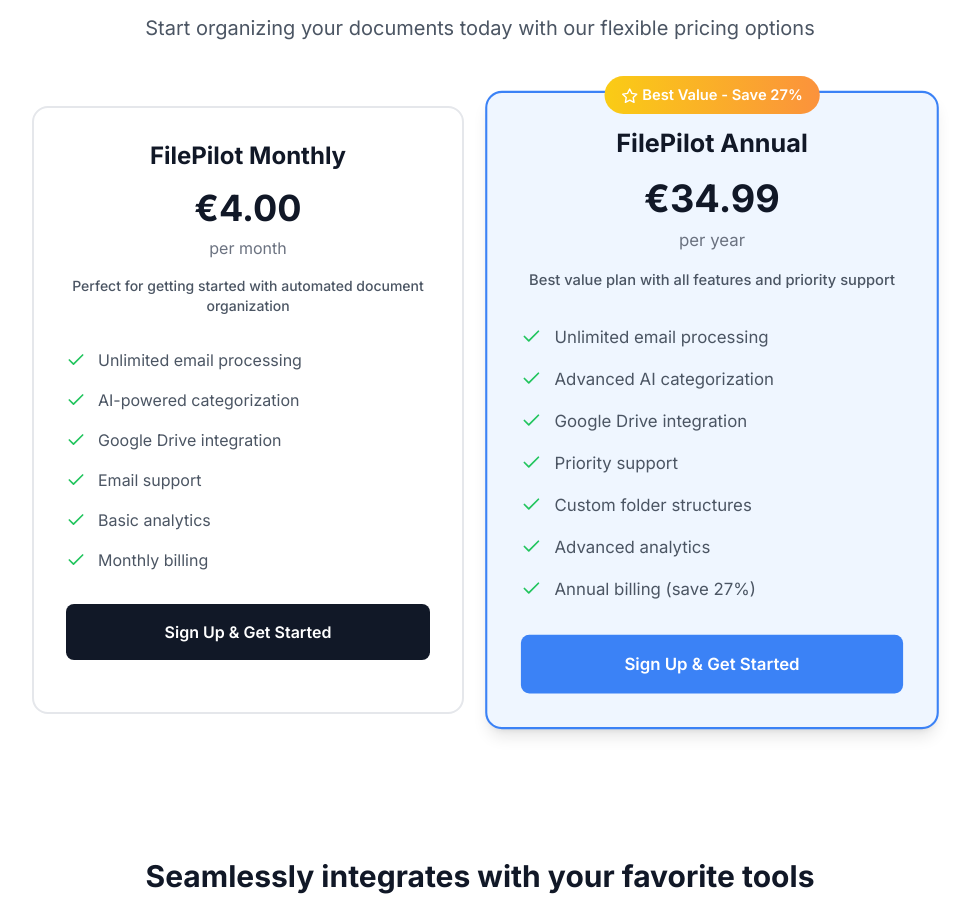
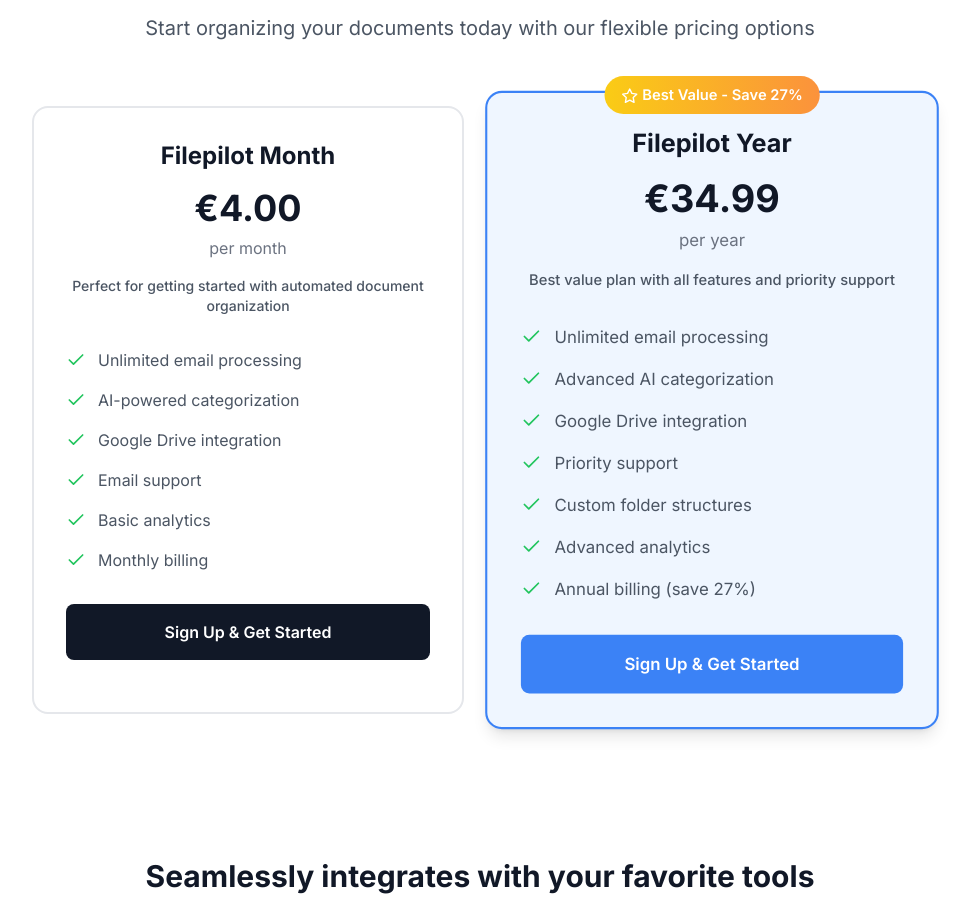
Before and after one commit to r0892111/FilePilot, a React (Vite) app: page / in a window 1280 px wide. Shown: the part 1380-2294 px from the top of the page, without its empty margins (160-1130 px from the left). Built offline with nearby package versions, Linux system fonts and the light colour scheme; no server answers.

Commit message:
Update Stripe Products Configuration

```diff
--- a/src/components/SubscriptionStatus.tsx
+++ b/src/components/SubscriptionStatus.tsx
@@ -61,11 +61,11 @@ export function SubscriptionStatus() {
 
     // Map price IDs to product names
     const priceToNameMap: { [key: string]: string } = {
-      'price_1RnI5VLPohnizGbliLa6FAbe': 'FilePilot Monthly',
-      'price_1RnI4jLPohnizGblTUXhsAK3': 'FilePilot Annual'
+      'price_1RnI5VLPohnizGbliLa6FAbe': 'Filepilot Month',
+      'price_1RnI4jLPohnizGblTUXhsAK3': 'Filepilot Year'
     };
 
-    return priceToNameMap[priceId] || "FilePilot Plan";
+    return priceToNameMap[priceId] || "Filepilot Plan";
   };
 
   if (isLoading) {
--- a/src/stripe-config.ts
+++ b/src/stripe-config.ts
@@ -14,7 +14,7 @@ export const stripeProducts: StripeProduct[] = [
   {
     id: 'prod_SijYQtin4uF1B2',
     priceId: 'price_1RnI5VLPohnizGbliLa6FAbe',
-    name: 'FilePilot Monthly',
+    name: 'Filepilot Month',
     price: '€4.00',
     interval: 'month',
     mode: 'subscription',
@@ -31,7 +31,7 @@ export const stripeProducts: StripeProduct[] = [
   {
     id: 'prod_SijXdzmu0toRPV',
     priceId: 'price_1RnI4jLPohnizGblTUXhsAK3',
-    name: 'FilePilot Annual',
+    name: 'Filepilot Year',
     price: '€34.99',
     interval: 'year',
     mode: 'subscription',
```
